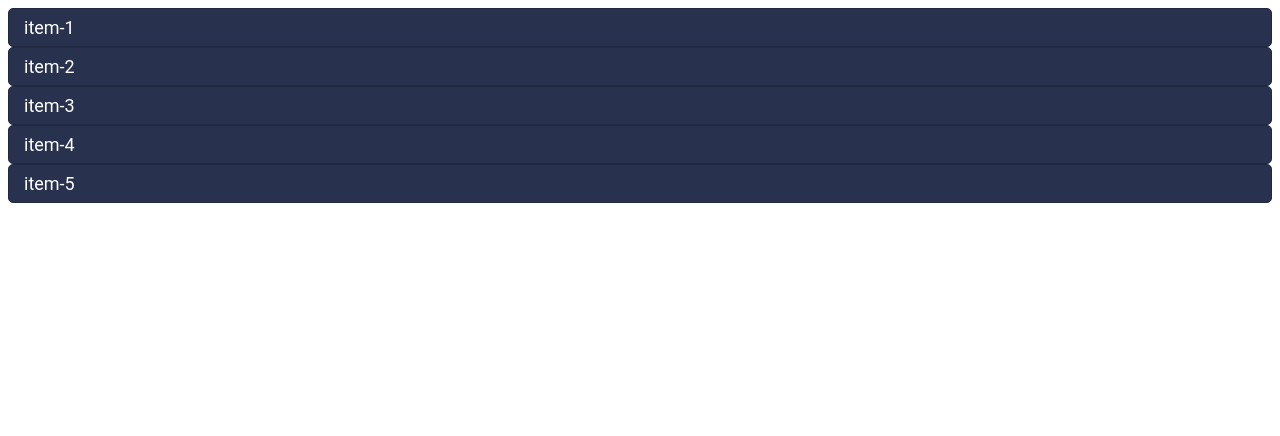
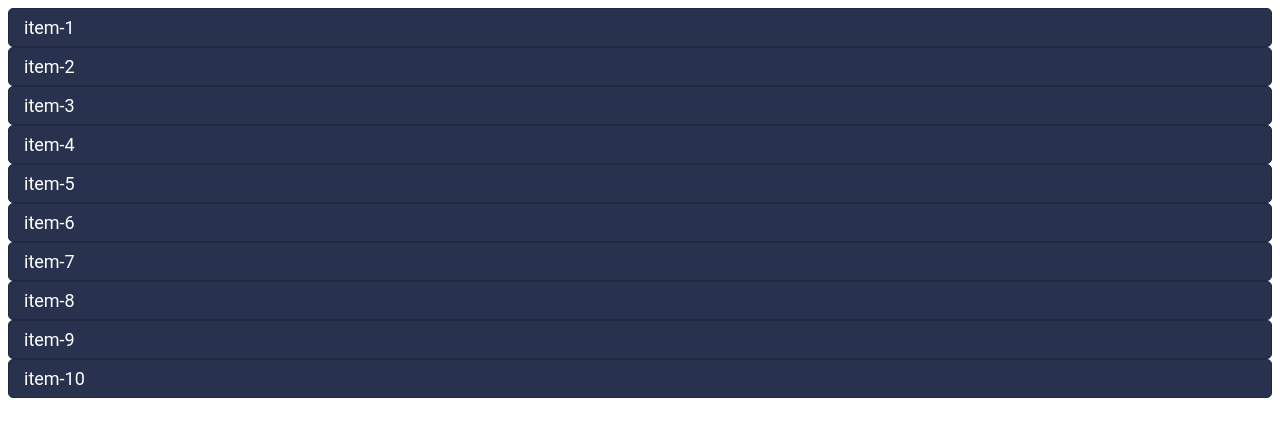
Before and after one commit to Phule1975/webdesign-master, a plain HTML site: page grid/index.html in a window 1280 px wide. Drawn offline with Linux system fonts and the light colour scheme.

Commit message:
Изменения количества блоков

```diff
--- a/grid/index.html
+++ b/grid/index.html
@@ -14,6 +14,11 @@
         <div>item-3</div>
         <div>item-4</div>
         <div>item-5</div>
+        <div>item-6</div>
+        <div>item-7</div>
+        <div>item-8</div>
+        <div>item-9</div>
+        <div>item-10</div>
     </div>
 </body>
 </html>
```
